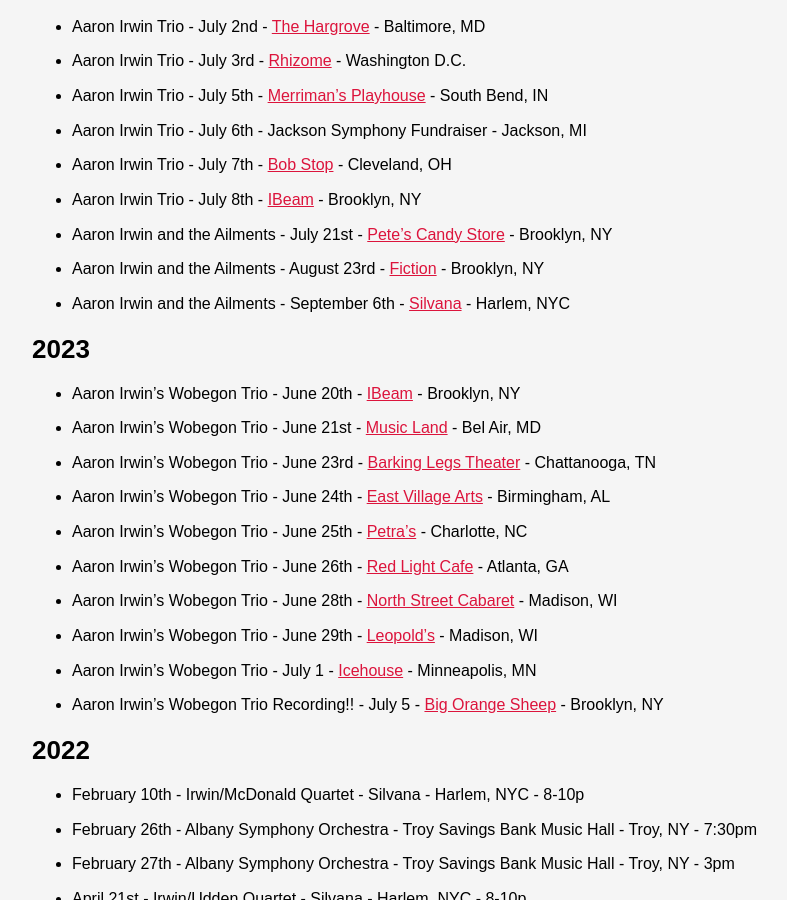
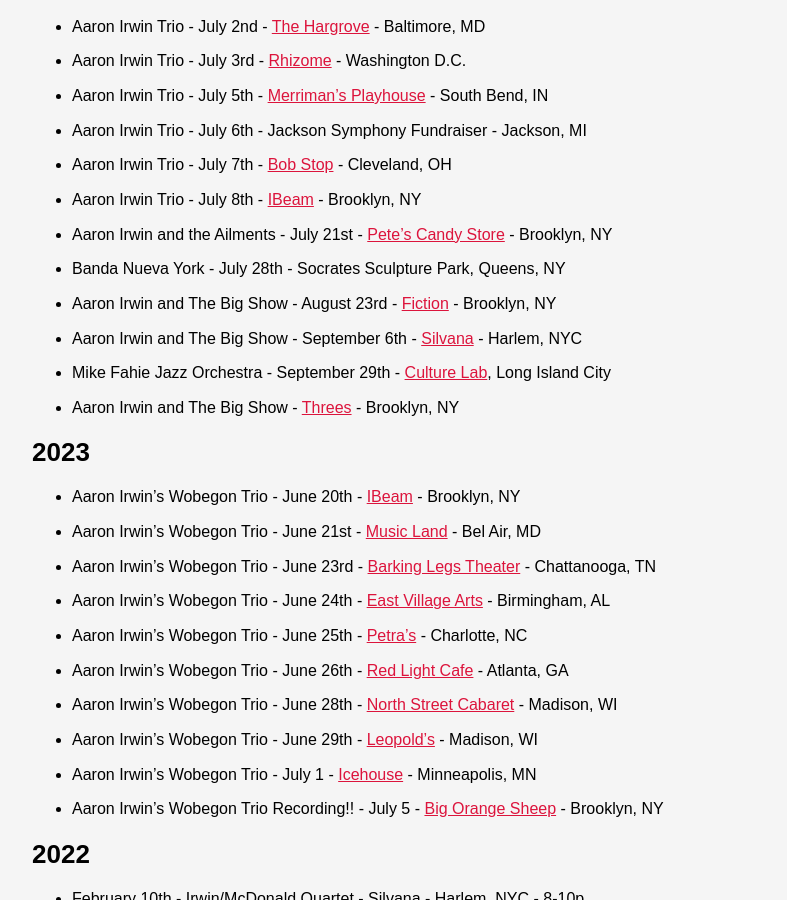
Before and after one commit to ryanve/aaronirwin.com, a Jekyll site: the page built from performances.md, in a window 1280 px wide and 900 px high, scrolled down 485 px. Shown: the whole window, without its empty margins (128-915 px from the left). Built offline with Jekyll 4.4.1, drawn with Linux system fonts in a browser that asks for light colours.

Commit message:
Update performances.md

```diff
--- a/performances.md
+++ b/performances.md
@@ -20,8 +20,11 @@
 - Aaron Irwin Trio - July 7th - [Bob Stop](https://www.themusicsettlement.org/bop-stop) - Cleveland, OH
 - Aaron Irwin Trio - July 8th - [IBeam](https://www.ibeambrooklyn.com/) - Brooklyn, NY
 - Aaron Irwin and the Ailments - July 21st - [Pete's Candy Store](https://www.petescandystore.com/calendar/) - Brooklyn, NY
-- Aaron Irwin and the Ailments - August 23rd - [Fiction](https://fictionbk.com/jazz-calendar) - Brooklyn, NY
-- Aaron Irwin and the Ailments - September 6th - [Silvana](http://silvana-nyc.com/index.php) - Harlem, NYC
+- Banda Nueva York - July 28th - Socrates Sculpture Park, Queens, NY
+- Aaron Irwin and The Big Show - August 23rd - [Fiction](https://fictionbk.com/jazz-calendar) - Brooklyn, NY
+- Aaron Irwin and The Big Show - September 6th - [Silvana](http://silvana-nyc.com/index.php) - Harlem, NYC
+- Mike Fahie Jazz Orchestra - September 29th - [Culture Lab](https://www.culturelablic.org/), Long Island City
+- Aaron Irwin and The Big Show - [Threes](https://threesbrewing.com/pages/public-events) - Brooklyn, NY
 
 ## 2023
 
```
